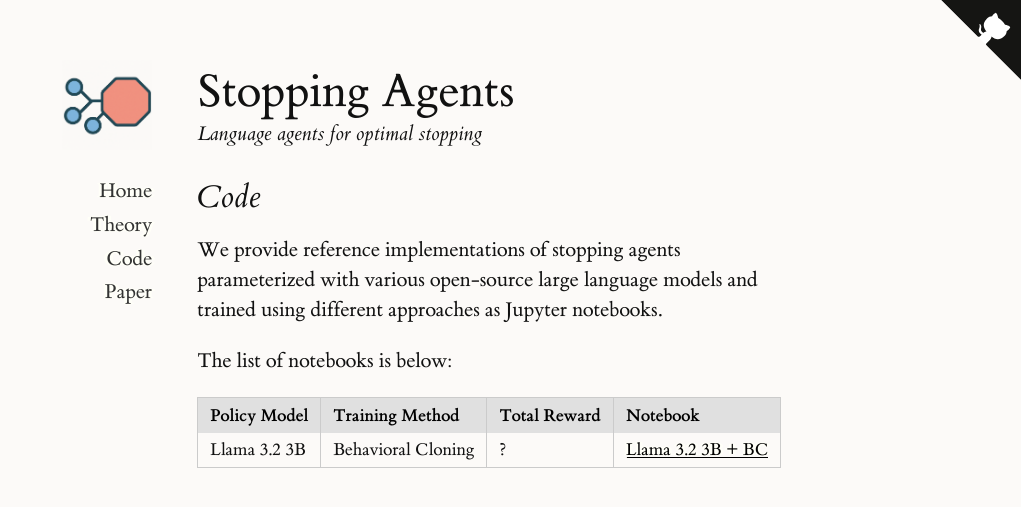
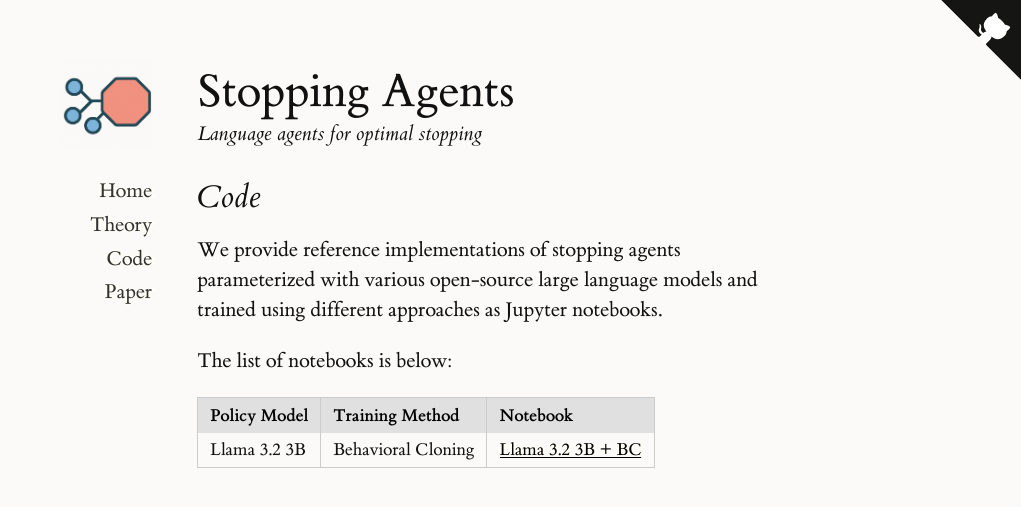
Before and after one commit to emaadmanzoor/stopping-agents, a Jekyll site: the page built from code.md, in a window 1280 px wide. Shown: the top 507 px of the page, without its empty margins (259-1280 px from the left). Built offline with Jekyll 4.4.1, drawn with Linux system fonts in a browser that asks for light colours.

Commit message:
Update code.md

```diff
--- a/code.md
+++ b/code.md
@@ -19,6 +19,6 @@
 The list of notebooks is below:
 
 {:class="pure-table" style="font-size: 1.2rem;"}
-| Policy Model | Training Method | Total Reward | Notebook |
-| ------------- | -------------|----|----|
-| Llama 3.2 3B | Behavioral Cloning  | ? | [Llama 3.2 3B + BC](#)
+| Policy Model | Training Method | Notebook |
+| ------------ | --------------- | -------- |
+| Llama 3.2 3B | Behavioral Cloning | [Llama 3.2 3B + BC](https://github.com/emaadmanzoor/stopping-agents/blob/main/notebooks/llama_3.2_3B_BC.ipynb) |
```
